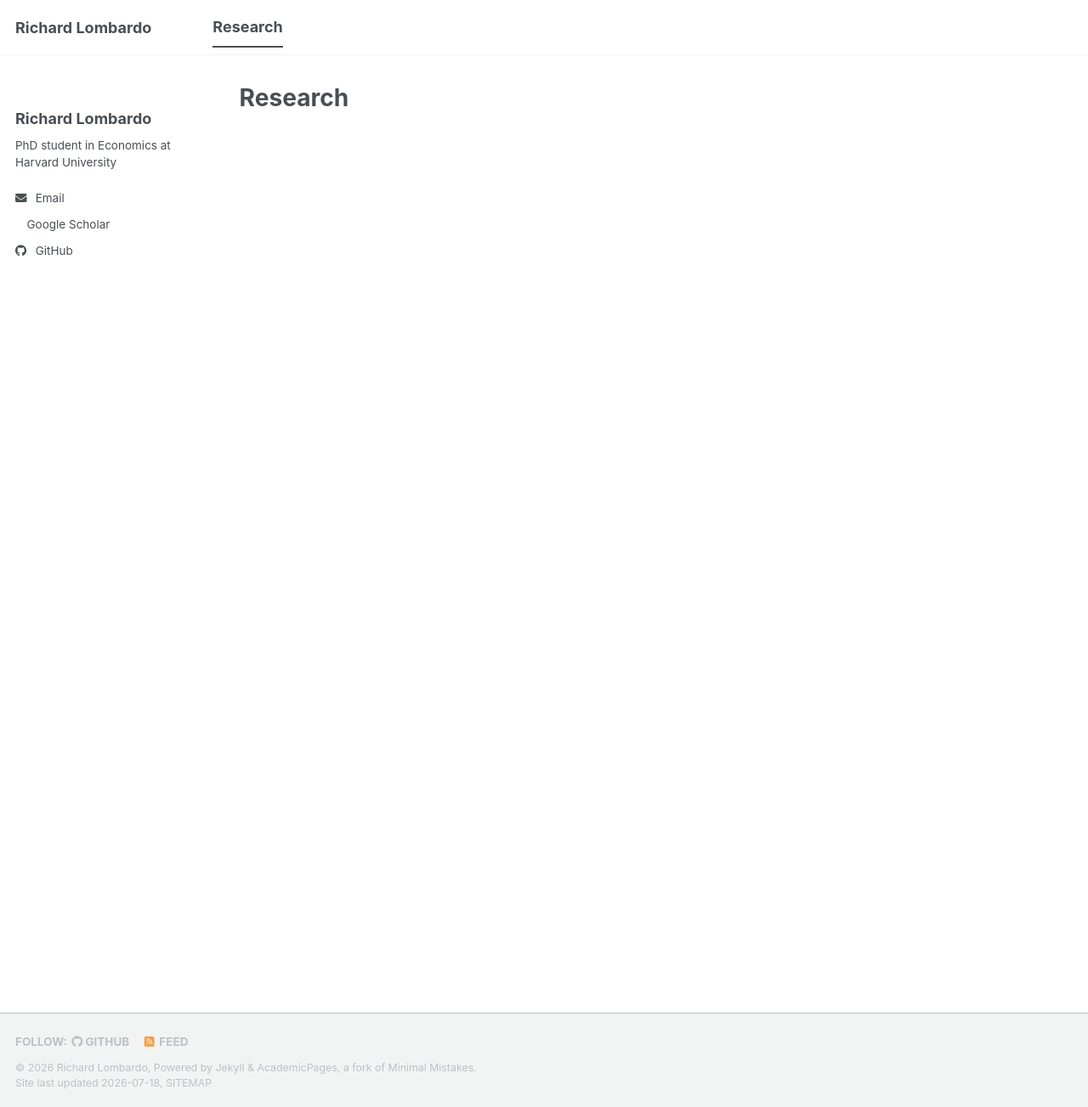
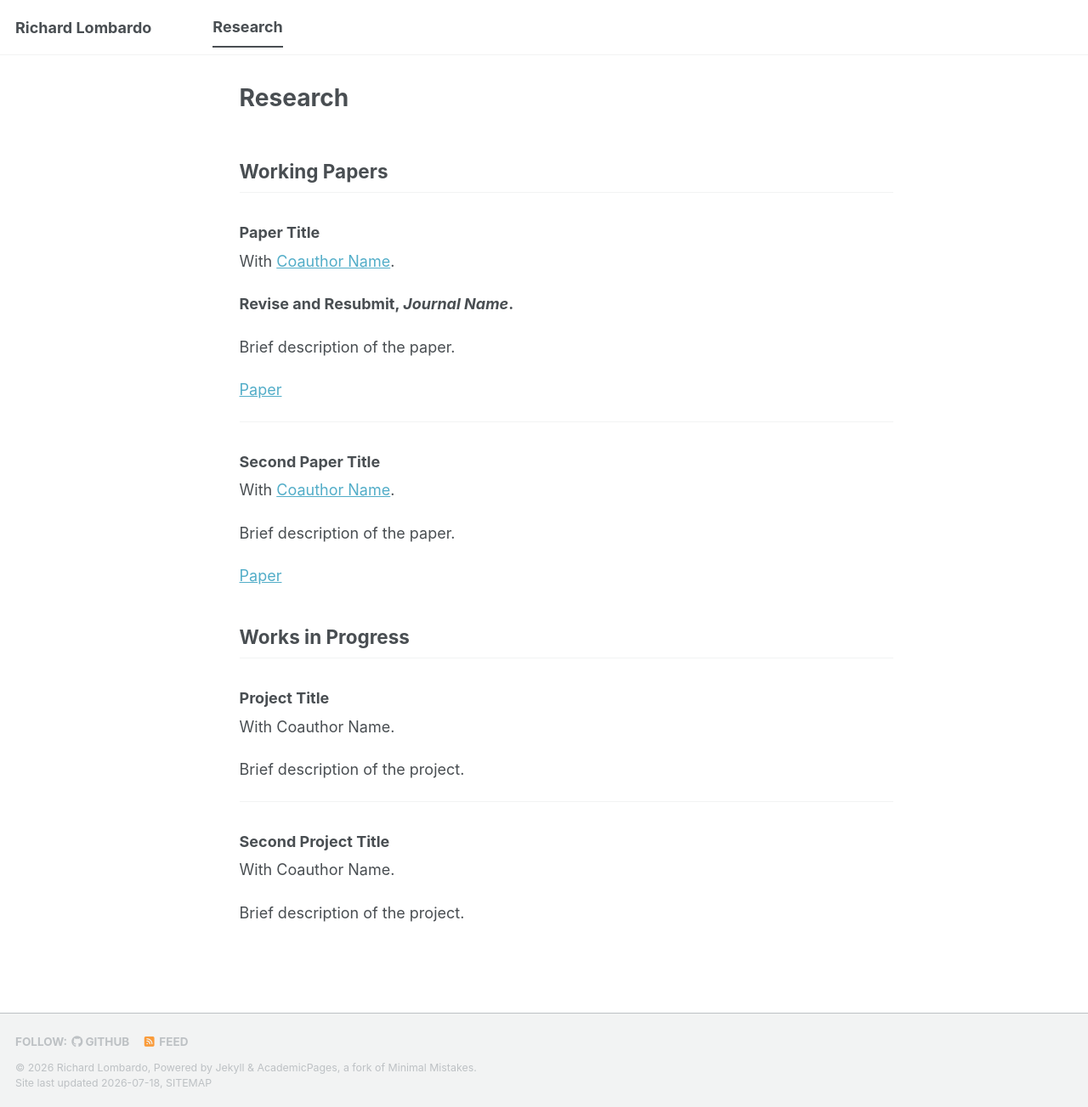
Before and after one commit to richardlombardo/richardlombardo.github.io, a Jekyll site: the page built from _pages/research.md, in a window 1280 px wide and 1303 px high. Shown: the whole window at 85% size. Built offline with Jekyll 4.4.1, drawn with Linux system fonts in a browser that asks for light colours; a style sheet for code colours, icons or effects is not loaded.

Commit message:
Revise research page layout and content
Updated layout and added sections for working papers and works in progress.

```diff
--- a/_pages/research.md
+++ b/_pages/research.md
@@ -1,6 +1,45 @@
 ---
-layout: archive
+layout: single
 title: "Research"
 permalink: /research/
-author_profile: true
+author_profile: false
+classes: wide
 ---
+
+## Working Papers
+
+### Paper Title
+
+With [Coauthor Name](https://coauthorwebsite.com).
+
+**Revise and Resubmit, *Journal Name*.**
+
+Brief description of the paper.
+
+[Paper](/files/paper-name.pdf)
+
+---
+
+### Second Paper Title
+
+With [Coauthor Name](https://coauthorwebsite.com).
+
+Brief description of the paper.
+
+[Paper](/files/second-paper.pdf)
+
+## Works in Progress
+
+### Project Title
+
+With Coauthor Name.
+
+Brief description of the project.
+
+---
+
+### Second Project Title
+
+With Coauthor Name.
+
+Brief description of the project.
```
